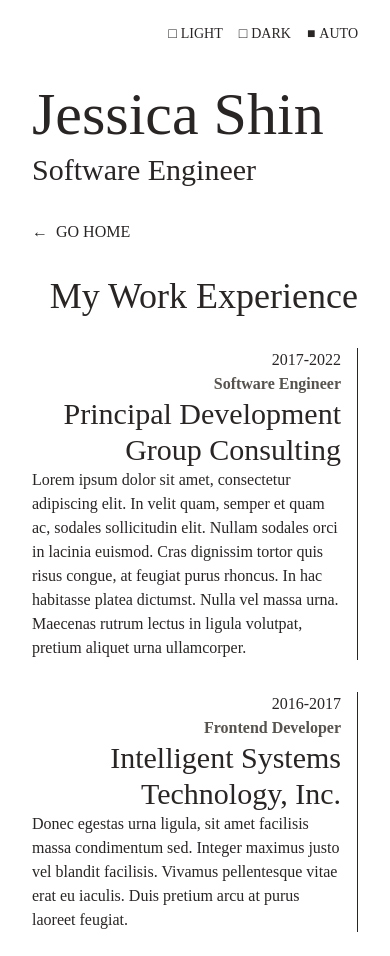
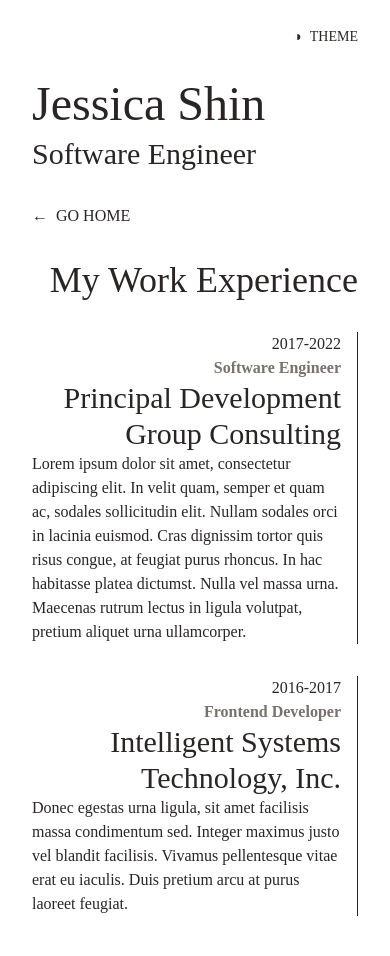
Before and after one commit to jessicashin/jessicashin.github.io, a React (Create React App) app: page /work in a window 390 px wide. Built offline with nearby package versions, Linux system fonts and the light colour scheme; a web font is replaced by a local one.

Commit message:
Improve responsive design

```diff
--- a/src/components/App.tsx
+++ b/src/components/App.tsx
@@ -20,10 +20,10 @@ export default function App() {
 
   return (
     <div className="container mx-auto px-8 py-6 sm:px-16 sm:py-12 md:px-20 md:py-16 xl:px-32 xl:py-28">
-      <div className="mb-8 grid gap-y-10 lg:grid-cols-2">
+      <div className="mb-8 grid gap-y-8 lg:grid-cols-2">
         <ThemeSelect className="justify-self-end lg:order-last" />
         <div>
-          <h1 className="text-6xl font-thin">Jessica Shin</h1>
+          <h1 className="text-5xl font-thin md:text-6xl">Jessica Shin</h1>
           <h2 className="mt-2 text-3xl font-thin">Software Engineer</h2>
         </div>
       </div>
--- a/src/components/Home.tsx
+++ b/src/components/Home.tsx
@@ -5,18 +5,18 @@ import { Hyperlink } from "./IconButton";
 export default function Home() {
   return (
     <div className="grid gap-x-20 gap-y-12 md:gap-y-16 lg:grid-cols-[1fr_minmax(460px,_1fr)]">
-      <div className="grid gap-y-8">
-        <p className="max-w-lg">
+      <div className="grid grid-cols-2 gap-y-8 lg:grid-cols-1">
+        <p className="col-span-2 max-w-lg lg:col-span-1">
           Hi, I'm Jess. I'm a developer and sometimes a designer. Starting with
           a Neopets fan site that I built in 2006, to the first enterprise
           application I developed in 2016, to now with 5+ years of experience in
           the industry, I've always been obsessed with the process of creating
           an engaging and satisfying digital experience.
         </p>
-        <div className="grid grid-cols-[1fr_auto] gap-y-8 lg:grid-cols-1">
-          <div>
+        <div className="col-span-2 lg:col-span-1">
           I've most recently been working with:
-            <ul className="mt-2">
+        </div>
+        <ul className="-mt-6 pb-12 md:pb-0">
           {[
             "TypeScript",
             "React",
@@ -30,7 +30,6 @@ export default function Home() {
             </li>
           ))}
         </ul>
-          </div>
         <div className="flex items-end justify-end lg:justify-start">
           <ul className="grid gap-2">
             <li>
@@ -47,7 +46,6 @@ export default function Home() {
               </Hyperlink>
             </li>
           </ul>
-          </div>
         </div>
       </div>
 
--- a/src/components/IconButton.tsx
+++ b/src/components/IconButton.tsx
@@ -8,14 +8,21 @@ const ButtonText = (props: PropsWithChildren) => (
   </span>
 );
 
-export function IconButton(props: React.ComponentProps<"button">) {
+export const IconButton = React.forwardRef<
+  HTMLButtonElement,
+  React.ComponentProps<"button">
+>((props, ref) => {
   const { children, className, ...buttonProps } = props;
   return (
-    <button className={clsx("group uppercase", className)} {...buttonProps}>
+    <button
+      ref={ref}
+      className={clsx("group uppercase", className)}
+      {...buttonProps}
+    >
       <ButtonText>{children}</ButtonText>
     </button>
   );
-}
+});
 
 export function IconLink(props: LinkProps) {
   const { children, className, ...linkProps } = props;
--- a/src/components/ThemeSelect.tsx
+++ b/src/components/ThemeSelect.tsx
@@ -1,32 +1,35 @@
-import { useState } from "react";
+import { Fragment, useState } from "react";
 import clsx from "clsx";
 import { IconButton } from "./IconButton";
+import { Listbox, Transition } from "@headlessui/react";
 
-type ThemeOption = "light" | "dark" | "auto";
+const themeOptions = ["light", "dark", "auto"] as const;
+type ThemeOption = typeof themeOptions[number];
 
-interface ThemeButtonProps {
+interface ThemeButtonProps extends React.ComponentPropsWithRef<"button"> {
   theme: ThemeOption;
   selected: boolean;
-  onSelectChange: () => void;
 }
 
-const ThemeButton = (props: ThemeButtonProps) => (
+const ThemeButton = ({ theme, selected, ...props }: ThemeButtonProps) => (
   <IconButton
     className={clsx(
       "text-sm before:mr-1",
-      props.selected ? "before:content-['■']" : "before:content-['□']"
+      selected ? "before:content-['■']" : "before:content-['□']"
     )}
-    onClick={props.onSelectChange}
+    {...props}
   >
-    {props.theme}
+    {theme}
   </IconButton>
 );
 
 export default function ThemeSelect(props: React.HTMLProps<HTMLDivElement>) {
-  const [theme, setTheme] = useState<ThemeOption>(localStorage.theme || "auto");
+  const [selectedTheme, setSelected] = useState<ThemeOption>(
+    localStorage.theme || "auto"
+  );
 
   const saveTheme = (theme: ThemeOption) => {
-    setTheme(theme);
+    setSelected(theme);
     if (theme === "auto") {
       localStorage.removeItem("theme");
     } else {
@@ -57,24 +60,70 @@ export default function ThemeSelect(props: React.HTMLProps<HTMLDivElement>) {
     saveTheme("auto");
   };
 
+  const selectTheme = (theme: ThemeOption) => {
+    switch (theme) {
+      case "light":
+        setLightTheme(true);
+        break;
+      case "dark":
+        setDarkTheme(true);
+        break;
+      case "auto":
+        setSystemTheme();
+    }
+  };
+
   return (
     <div className={props.className}>
-      <div className="flex gap-4">
-        <ThemeButton
-          theme="light"
-          selected={theme === "light"}
-          onSelectChange={() => setLightTheme(true)}
-        />
-        <ThemeButton
-          theme="dark"
-          selected={theme === "dark"}
-          onSelectChange={() => setDarkTheme(true)}
-        />
-        <ThemeButton
-          theme="auto"
-          selected={theme === "auto"}
-          onSelectChange={setSystemTheme}
-        />
+      <Listbox
+        as="div"
+        className="relative sm:hidden"
+        value={selectedTheme}
+        onChange={selectTheme}
+      >
+        <Listbox.Button
+          as={IconButton}
+          className="text-sm before:mr-2 before:content-['◑']"
+        >
+          Theme
+        </Listbox.Button>
+        <Transition
+          as={Fragment}
+          enter="transition ease-out duration-100"
+          enterFrom="transform opacity-0"
+          enterTo="transform opacity-100"
+          leave="transition ease-in duration-150"
+          leaveFrom="opacity-100"
+          leaveTo="opacity-0"
+        >
+          <Listbox.Options className="absolute right-0 mt-3 divide-y divide-stone-400/25 border border-stone-800 bg-white/95 px-2 py-1 dark:divide-stone-500/25 dark:border-stone-300 dark:bg-stone-800/95">
+            {themeOptions.map((option) => (
+              <Listbox.Option
+                key={option}
+                value={option}
+                className={({ selected }) =>
+                  clsx(
+                    "grid cursor-default select-none grid-cols-[12px_1fr_12px] items-center py-1 text-center text-sm uppercase",
+                    selected && "before:text-xs before:content-['▸']"
+                  )
+                }
+              >
+                <span className="col-start-2">{option}</span>
+              </Listbox.Option>
+            ))}
+          </Listbox.Options>
+        </Transition>
+      </Listbox>
+
+      <div className="hidden gap-4 sm:flex">
+        {themeOptions.map((option) => (
+          <ThemeButton
+            key={option}
+            theme={option}
+            selected={option === selectedTheme}
+            onClick={() => selectTheme(option)}
+          />
+        ))}
       </div>
     </div>
   );
--- a/src/components/WorkExperience.tsx
+++ b/src/components/WorkExperience.tsx
@@ -12,7 +12,7 @@ const Job = (props: JobProps) => (
   <div className="grid gap-x-10 border-r border-stone-800 pr-4 dark:border-stone-300 lg:grid-cols-2">
     <div className="text-right">
       <div>{props.year}</div>
-      <div className="font-bold text-stone-600 dark:text-stone-400">
+      <div className="font-bold text-stone-500 dark:text-stone-400">
         {props.position}
       </div>
       <div className="text-3xl font-thin">{props.company}</div>
```
Lines whose indentation alone changed are shown as unchanged.
